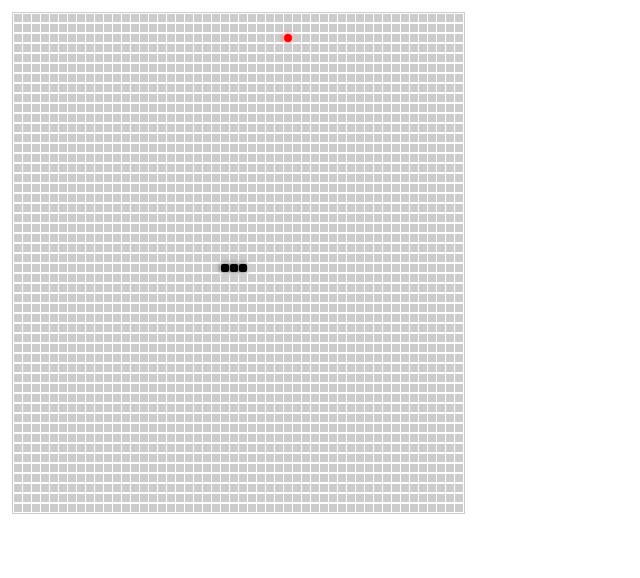
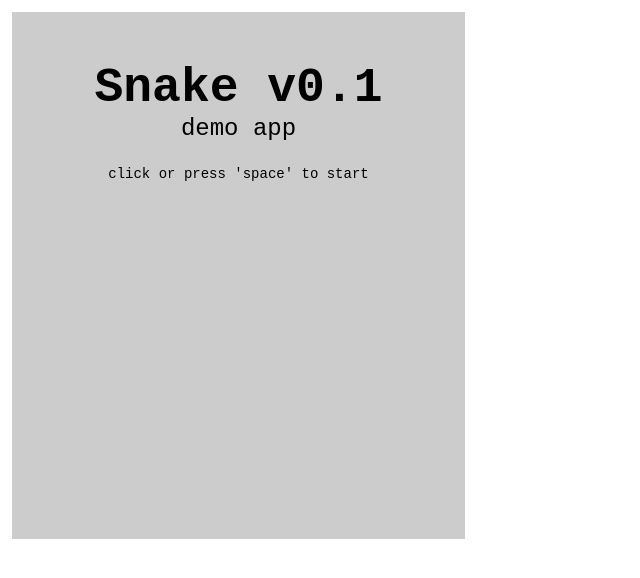
Before and after one commit to amprsnd/snake-game, a website built with webpack: page src/index.html in a window 1280 px wide. Shown: the whole page, without its empty margins (0-640 px from the left). Built offline with nearby package versions, Linux system fonts and the light colour scheme.

Commit message:
Add UI, small refactoring

```diff
--- a/src/_snake.js
+++ b/src/_snake.js
@@ -10,6 +10,8 @@ export default class Snake {
     this._fillSnake(this.options.width, this.options.height, this.options.initilLength)
     this._drawSnake()
     this._drawScorepoint()
+    this._drawScoresPanel()
+    this._drawStartScreen()
     this._addEvents()
   }
 
@@ -31,12 +33,9 @@ export default class Snake {
   _scores = 0
   _gameOver = false
 
-  get scores () {
-    return this._scores
-  }
-
   start () {
     this._tick = setInterval(this._move, 500 / this.options.speed)
+    document.querySelector('.start-screen').style.display = 'none'
   }
 
   pause () {
@@ -46,6 +45,33 @@ export default class Snake {
   _speedUp () {
     this.pause()
     this.start()
+  }
+
+  _drawScoresPanel () {
+    const panel = document.createElement('DIV')
+    panel.classList.add('panel')
+    panel.innerHTML = 'Scores: <span>0</span>'
+    this._container.appendChild(panel)
+  }
+
+  _drawStartScreen () {
+    const startScreen = document.createElement('DIV')
+    startScreen.classList.add('start-screen')
+    startScreen.innerHTML = `
+      <h3>Snake v0.1</h3>
+      <p>demo app</p>
+      <span>click or press 'space' to start</span>
+    `
+    this._container.appendChild(startScreen)
+  }
+  _drawFinishScreen () {
+    const finishScreen = document.createElement('DIV')
+    finishScreen.classList.add('finish-screen')
+    finishScreen.innerHTML = `
+      <h3>Game Over!</h3>
+      <p>Your result: <b>${this._scores}<b></p>
+    `
+    this._container.appendChild(finishScreen)
   }
 
   _fillField (w, h) {
@@ -58,18 +84,18 @@ export default class Snake {
     }
 
     // fill array columns
-    this._field.forEach((row) => {
+    this._field.forEach(row => {
       for (let i = 0; i < w; i++) {
         row.push(0)
       }
     })
 
     // draw HTML
-    this._field.forEach((row) => {
+    this._field.forEach(row => {
       let rowNode = document.createElement('DIV')
       rowNode.classList.add('row')
 
-      row.forEach((cell) => {
+      row.forEach(() => {
         let cellNode = document.createElement('DIV')
         cellNode.classList.add('cell')
         rowNode.appendChild(cellNode)
@@ -101,7 +127,7 @@ export default class Snake {
   }
 
   _drawSnake () {
-    this._snake.forEach((position) => {
+    this._snake.forEach(position => {
       this._drawCell('snake', position, 1)
     })
   }
@@ -112,24 +138,23 @@ export default class Snake {
 
     let scorepointPosition = this._field[this._scorePoint.y][this._scorePoint.x]
 
-    if (scorepointPosition !== 0) {
+    if (scorepointPosition === 0) {
+      this._drawCell('scorepoint', this._scorePoint, 2)
+    } else {
       this._drawScorepoint()
-      return
     }
-    this._drawCell('scorepoint', this._scorePoint, 2)
   }
 
   _drawCell (className, coordinates, value) {
     this._field[coordinates.y][coordinates.x] = value
-
-    let row = this._container.querySelectorAll('.row')[coordinates.y]
-    let cell = row.querySelectorAll('.cell')[coordinates.x]
+    const row = this._container.querySelectorAll('.row')[coordinates.y]
+    const cell = row.querySelectorAll('.cell')[coordinates.x]
     cell.classList.add(className)
   }
 
   _move = () => {
+    const snakeHead = this._snake[0]
     let snakeStep
-    let snakeHead = this._snake[0]
 
     // direct snake
     if (this._direction === 'left') {
@@ -155,14 +180,16 @@ export default class Snake {
     ) {
       clearInterval(this._tick)
       this._gameOver = true
+      this._drawFinishScreen()
     }
 
     // add scorepoint
     if (this._field[snakeStep.y][snakeStep.x] === 2) {
       this._snake.push({ x: snakeStep.x, y: snakeStep.y })
       this._field[snakeStep.y][snakeStep.x] = 0
-      this._scores ++
       this.options.speed++
+      this._scores++
+      document.querySelector('.panel span').innerText = this._scores
       this._drawScorepoint()
       this._speedUp()
     }
@@ -175,7 +202,7 @@ export default class Snake {
   }
 
   _addEvents () {
-    document.addEventListener('keydown', (e) => {
+    document.addEventListener('keydown', e => {
       // direct snake
       if ((e.keyCode === 37 || e.keyCode === 100) && this._direction !== 'right') this._snakeDirect('left')
       if ((e.keyCode === 38 || e.keyCode === 104) && this._direction !== 'bottom') this._snakeDirect('top')
@@ -186,6 +213,9 @@ export default class Snake {
       if (e.keyCode === 32) this.start()
       // pause
       if (e.keyCode === 27) this.pause()
+    })
+    document.querySelector('.start-screen').addEventListener('click', () => {
+      this.start()
     })
   }
 
--- a/src/style.scss
+++ b/src/style.scss
@@ -1,3 +1,9 @@
+:root {
+  font-family: monospace;
+  font-size: 14px;
+  color: #000;
+}
+
 html, body {
   width: 100%;
   min-height: 100vh;
@@ -8,9 +14,35 @@ html, body {
   padding: 12px;
 }
 
+.start-screen, .finish-screen {
+  position: absolute;
+  width: 100%;
+  height: 100%;
+  left: 0;
+  top: 0;
+  z-index: 1;
+
+  background: #ccc;
+  text-align: center;
+}
+
+h3 {
+  font-size: 48px;
+  margin: 48px 0 0 0;
+}
+p {
+  font-size: 24px;
+  margin: 0 0 24px 0;
+}
+
+.start-screen {
+  cursor: pointer;
+}
+
 .field {
   display: flex;
   flex-direction: column;
+  position: relative;
   width: fit-content;
   border: 1px solid #ccc;
 }
@@ -42,3 +74,8 @@ html, body {
   border-radius: 42px;
   box-shadow: 0 0 5px 0 rgba(255, 0, 0, 0.85);
 }
+
+.panel {
+  border-top: 1px solid #ccc;
+  padding: 4px 2px;
+}
```
